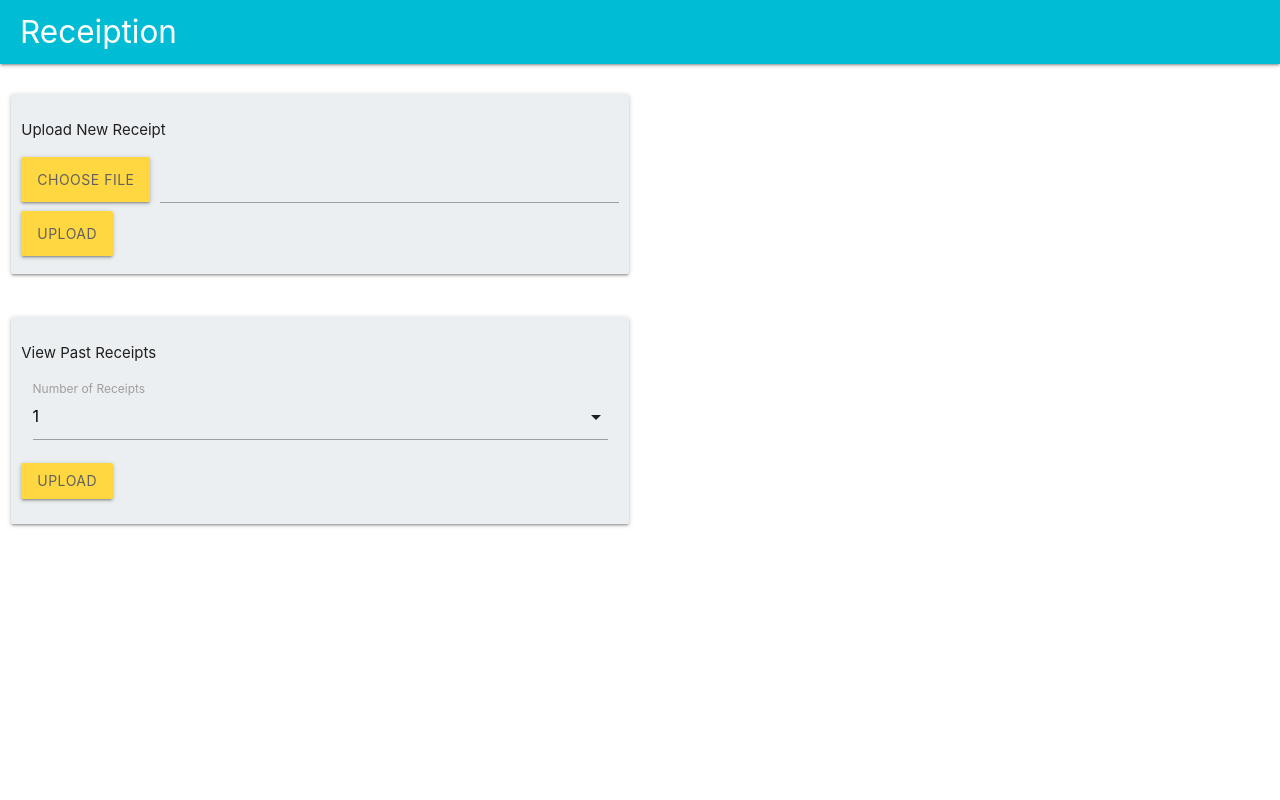
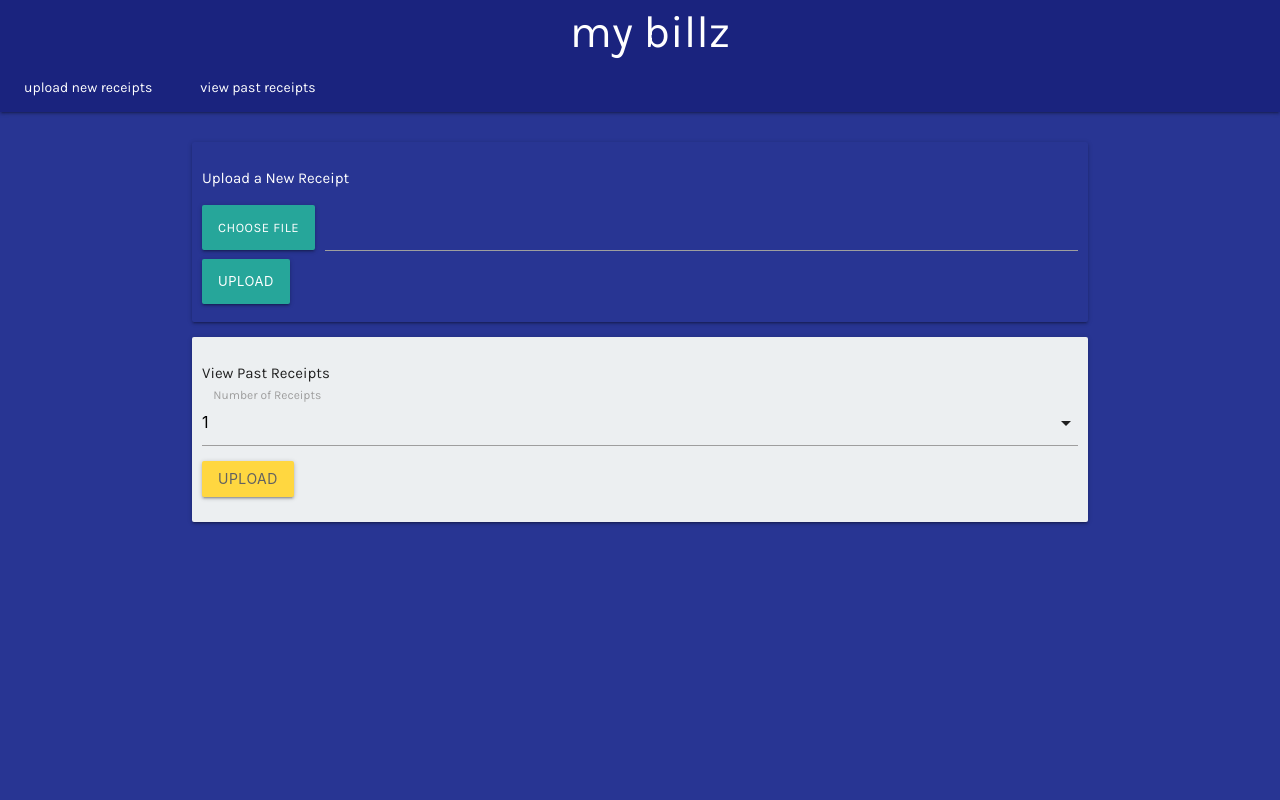
Before and after one commit to jessieliu1/hackust, a Flask app: page / in a window 1280 px wide. Run offline with Flask 2, Linux system fonts and the light colour scheme.

Commit message:
playing around with styling

```diff
--- a/hackust/static/css/styles.css
+++ b/hackust/static/css/styles.css
@@ -1,13 +1,53 @@
 body {
+    font-family: 'Karla', sans-serif;
     height: 100%;
     width: 100%;
+    background-color: #283593;
+}
+
+nav {
+    height: 64px;
+    line-height: 64px;
 }
 
 nav .brand-logo {
+    font-family: 'Karla', sans-serif;
+    font-size: 300%;
     padding-left: 20px;
 }
 
+.tabs .tab {
+    font-family: 'Karla', sans-serif;
+}
+
+.tabs .tab a.active {
+  color: #FFFFFF;
+  text-transform: none;
+}
+
+.tabs .tab a:hover {
+  color: #F2DC5D;
+  text-transform: none;
+}
+
+.tabs .tab a {
+  color: #FFFFFF;
+  text-transform: none;
+}
+
+.input-field input[type=text]:focus + label {
+    color: #FFFFFF;
+}
+
+/* label underline focus color */
+.input-field input[type=text]:focus {
+    border-bottom: 1px solid #000;
+    box-shadow: 0 1px 0 0 #000;
+}
+
 #form-card {
+    font-family: 'Karla', sans-serif;
+    color: #FFFFFF;
     padding: 10px;
     min-height: 180px;
 }
--- a/hackust/templates/index.html
+++ b/hackust/templates/index.html
@@ -3,6 +3,7 @@
         <meta charset="utf-8">
         <link rel="stylesheet" href="https://cdnjs.cloudflare.com/ajax/libs/materialize/1.0.0-beta/css/materialize.min.css">
         <link rel="stylesheet" href="static/css/styles.css">
+        <link href="https://fonts.googleapis.com/css?family=Karla:400,400i,700,700i|Lato:400,400i,700|Montserrat:400,600,700,800" rel="stylesheet">
         <script src="https://ajax.googleapis.com/ajax/libs/jquery/3.3.1/jquery.min.js"></script>
         <script src="https://cdnjs.cloudflare.com/ajax/libs/materialize/1.0.0-beta/js/materialize.min.js"></script>
         <script src="static/js/materialize-settings.js" type="text/javascript" charset="utf-8">
@@ -11,36 +12,40 @@
         <title>Receiption</title>
     </head>
     <body>
-        <nav>
-            <div class="nav-wrapper cyan lighten-7">
-                <a href="#" class="brand-logo">Receiption</a>
+        <nav class="nav-extended">
+            <div class="nav-wrapper indigo darken-4">
+                <a href="#" class="brand-logo center">my billz</a>
                 <ul id="nav-mobile" class="right hide-on-med-and-down">
                 </ul>
             </div>
+            <div class="nav-content">
+              <ul class="tabs indigo darken-4">
+                <li class="tab"><a href="#upload_receipts">upload new receipts</a></li>
+                <li class="tab"><a href="#past_receipts">view past receipts</a></li>
+              </ul>
+            </div>
+
         </nav>
         <br />
-        <div class="row">
-            <div class="col s6">
-                <div id="form-card" class="card blue-grey lighten-5">
-                    <p>Upload New Receipt</p>
+            <div class="container">
+                <div id="form-card" class="card indigo darken-3">
+                    <p>Upload a New Receipt</p>
                     <form action="/upload" method="post" enctype=multipart/form-data>
                         <div class="file-field input-field">
-                            <div class="btn amber accent-2">
-                                <span class="grey-text text-darken-2">Choose File</span>
+                            <div class="btn-small">
+                                <span class="white-text">Choose File</span>
                                 <input type="file" name="file">
                             </div>
                             <div class="file-path-wrapper">
-                                <input class="file-path validate" type="text">
+                                <input class="file-path validate white-text" type="text">
                             </div>
-                            <button id="photo-submit" class="btn grey-text text-darken-2 amber accent-2" type=submit value=Upload>Upload
+                            <button id="photo-submit" class="btn-small white-text" type=submit value=Upload>Upload
                             </button>
                         </div>
                     </form>
                 </div>
             </div>
-        </div>
-        <div class="row">
-            <div class="col s6">
+        <div class="container">
                 <div id="receipts-form-card" class="card blue-grey lighten-5">
                     <p>View Past Receipts</p>
                     <form action="#" method="post" enctype=multipart/form-data>
@@ -60,6 +65,5 @@
                     </form>
                 </div>
             </div>
-        </div>
     </body>
 </html>
```
